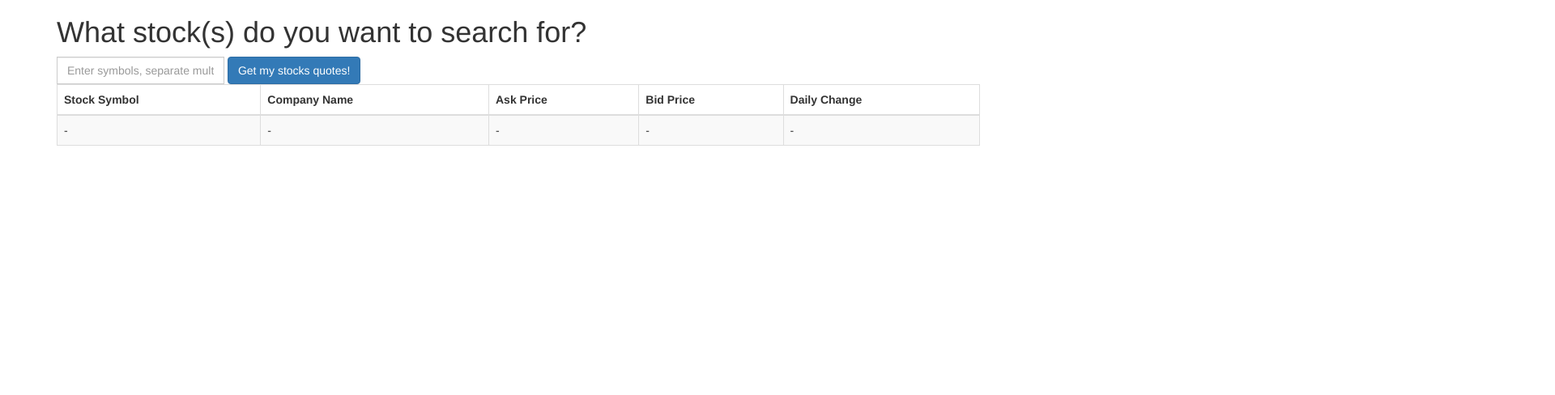
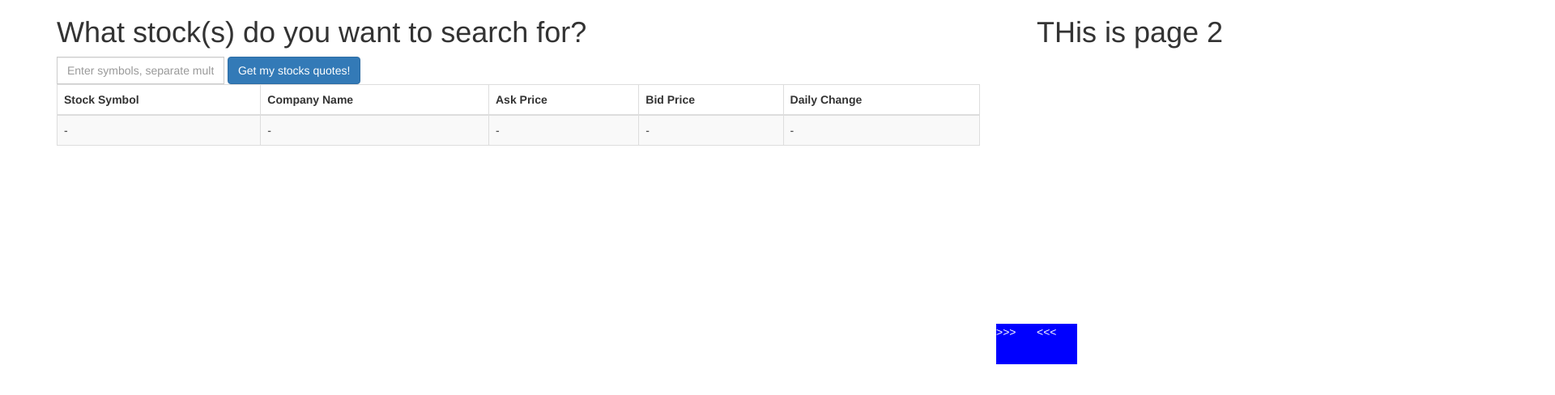
Before and after one commit to rbunch-dc/11-16immersive-yahoo-ajax, a plain HTML site: page index.html in a window 1280 px wide. Shown: the top 488 px of the page at 81% size, 1920 px wide, since content can reach past the window. Drawn offline with nearby package versions, Linux system fonts and the light colour scheme; no server answers.

Commit message:
scrolling screen

```diff
--- a/index.html
+++ b/index.html
@@ -12,7 +12,11 @@
 </head>
 <body>
 
-
+<!-- Main wrapper INSIDE the body -->
+<div id="pages">
+	<!-- main page displayed -->
+	<div id="page1">
+		<div id="arrow1"> >>> </div>
 		<div class="container">
 			<div class="row">
 				<div class="col-sm-12">
@@ -50,7 +54,13 @@
 				</div>
 			</div>
 		</div>
+	</div>
+	<div id="page2">
+		<div id="arrow2"> <<< </div>
+		<h1>THis is page 2</h1>
+	</div>
 
+</div>
 
 </body>
 </html>
--- a/scripts.js
+++ b/scripts.js
@@ -1,7 +1,28 @@
 // console.log("Test");
+
+// 1. Make getJson into a function so you can call it whenver oyu need to.
+// 2. Instead of auto saving their symbols, you give them a save button
+// 3. Retreive button?
+// 4. Put bookmarks on the side of teh page2
+// 5. Automatically refresh all stocks every X seconds
+// 6. Keep the watchlist stocks in a separate table from searched stocks
+// 7. Keep a "Recent" localStorage var, and a "saved" localStorage var
+// 8. Pair up with BlackJack
 
 // WAIT FOR THE DOM!!!
 $(document).ready(function(){
+
+	$('#arrow1').click(function(){
+		$('#page1,#page2').animate({
+			'right':'100vw'
+		},100);
+	});
+	$('#arrow2').click(function(){
+		$('#page1,#page2').animate({
+			'right':'0vw'
+		},100);
+	})
+
 
 	// See if the user has any stored stocks. If so, then load them
 	var userStocksSaved = localStorage.getItem('userStocks');
--- a/styles.css
+++ b/styles.css
@@ -1,3 +1,32 @@
 body{
+	/* hide everything outside of body */
+	overflow: hidden;
+}
 
+#pages{
+	/* Make the pages div twice the width of the screen */
+	width: 200vw;
 }
+
+#page1, #page2{
+	width: 100vw;
+	float: left;
+	height: 100vh;
+	position: relative;
+	transition: all 3s;
+}
+
+#arrow1, #arrow2{
+	position: absolute;
+	top: 50%;
+	background-color: blue;
+	color: white;
+	height: 50px;
+	width: 50px;
+}
+#arrow1{
+	right: 0px;
+}
+#arrow2{
+	left: 0px;
+}
```
Lines whose indentation alone changed are shown as unchanged.
